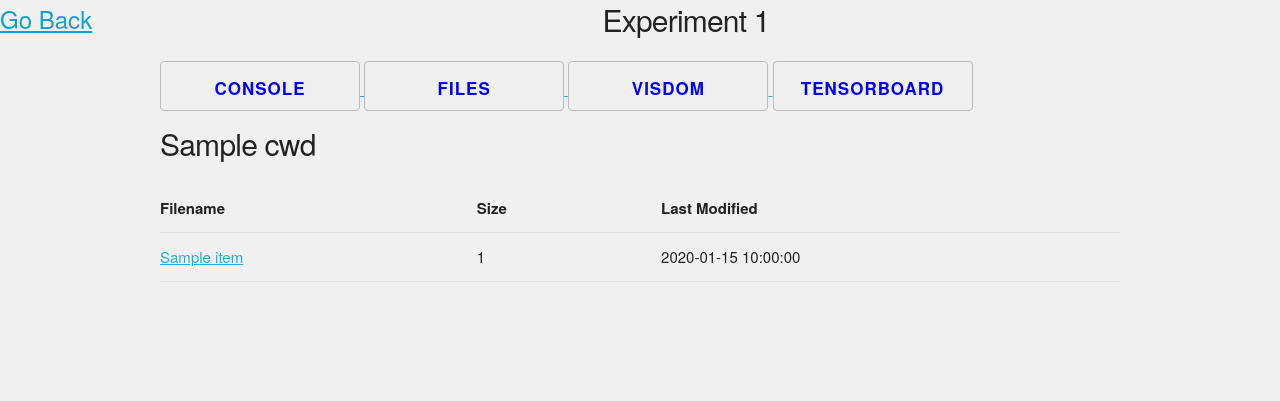
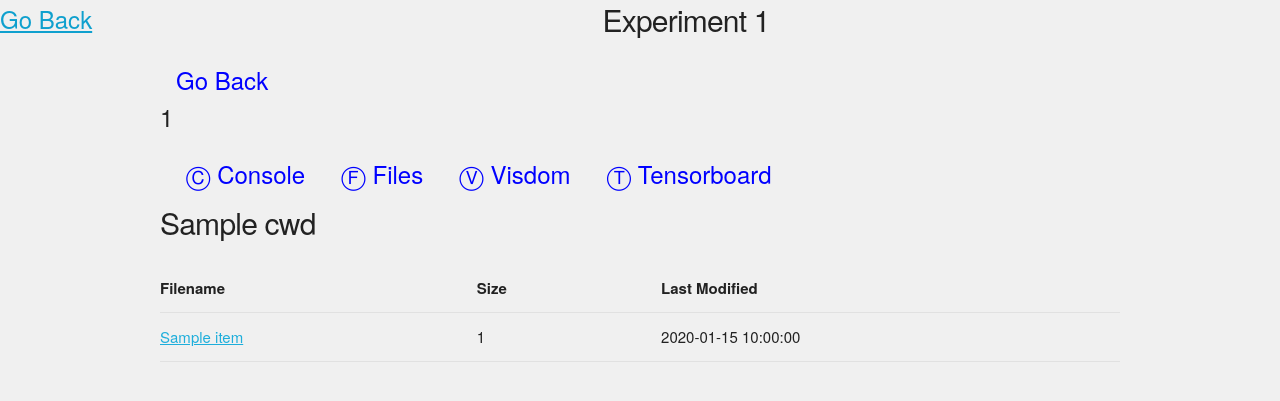
Before and after one commit to gnomehat/gnomehat, a Flask app: template gnomehat/templates/experiment_listing.html in a window 1280 px wide. Shown: the top 401 px of the page. Run offline with Flask 2, Linux system fonts and the light colour scheme; the template is opened without the code that fills it: most values are stand-ins (such as "Sample title", 1, 10 or a date in 2020); some libraries are stand-ins or nearby versions.

Commit message:
Lots of unnecessary styling and color tweaking

```diff
--- a/gnomehat/static/css/experiment.css
+++ b/gnomehat/static/css/experiment.css
@@ -1,26 +1,38 @@
+.headrow {
+  margin: 10px;
+}
+
+.headrow a {
+}
+
 .tablink {
+  width: 200px;
   color: blue;
   border: 1;
   outline: none;
   cursor: pointer;
   padding: 7px 16px;
-  font-size: 17px;
-  width: 200px;
-  height: 50px;
+  font-size: 24px;
+  text-decoration: none;
 }
 
 .tablink:hover {
-  background-color: #777;
+  color: blue;
+  background-color: #dddddd;
+}
+
+.backbtn {
 }
 
 .tabcontent {
-    float: none;
+  float: none;
 }
 
-#repl {
-  width: 100%;
+.repl {
+  width: 900px;
   background-color: #0a0a0a;
   margin-bottom: 20px;
+  margin: 20px;
 }
 
 iframe {
--- a/gnomehat/static/ws-repl.js
+++ b/gnomehat/static/ws-repl.js
@@ -33,7 +33,7 @@ var defArgs = {
     replMargin: '0.4em auto 0.4em 0.4em',
     replPadding: '0.4em',
     replHeight: '640px',
-    replWidth: '1024px',
+    replWidth: '900px',
     replBorderWidth: '0.1em',
     replBorderColor: '#000',
     replBorderStyle: 'solid',
--- a/gnomehat/templates/experiment_header.html
+++ b/gnomehat/templates/experiment_header.html
@@ -1,14 +1,8 @@
-    <p style="margin-bottom:3px;">
-      <a href="/experiment/{{experiment_id}}">
-        <button class="tablink">Console</button>
-      </a>
-      <a href="/experiment/{{experiment_id}}/files">
-        <button class="tablink">Files</button>
-      </a>
-      <a href="/experiment/{{experiment_id}}/visdom">
-        <button class="tablink">Visdom</button>
-      </a>
-      <a href="/experiment/{{experiment_id}}/tensorboard">
-          <button class="tablink">Tensorboard</button>
-      </a>
-    </p>
+<a href="/" class="tablink backbtn">Go Back</a>
+<h5>{{experiment_id}}</h5>
+<p class="row headrow">
+  <a href="/experiment/{{experiment_id}}" class="tablink">Ⓒ Console</a>
+  <a href="/experiment/{{experiment_id}}/files" class="tablink">Ⓕ Files</a>
+  <a href="/experiment/{{experiment_id}}/visdom" class="tablink">Ⓥ Visdom</a>
+  <a href="/experiment/{{experiment_id}}/tensorboard" class="tablink">Ⓣ Tensorboard</a>
+</p>
```
Also changed, not shown: gnomehat/templates/experiment.html (+1 -11 lines).
